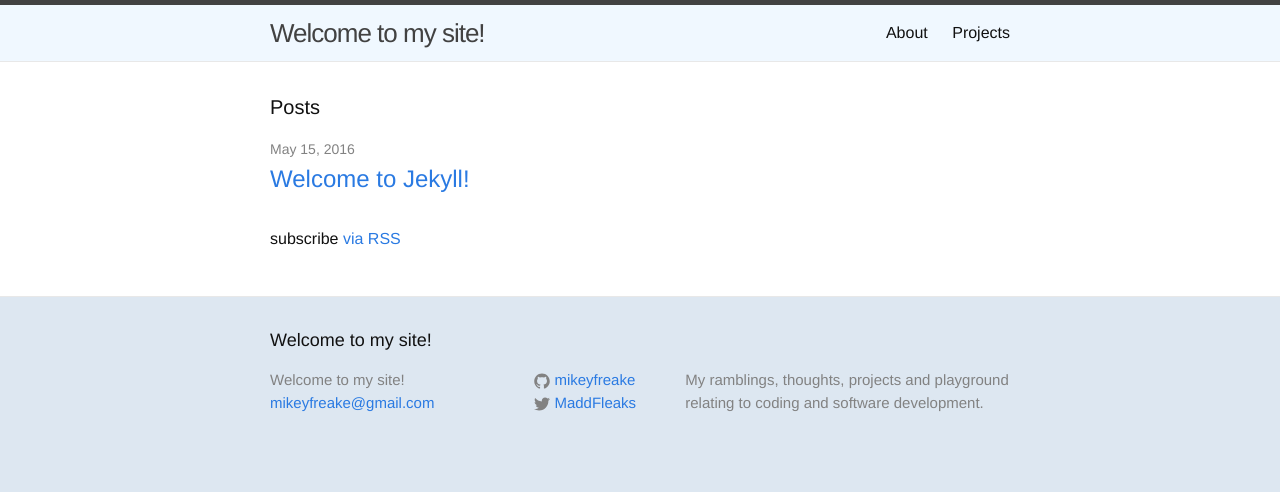
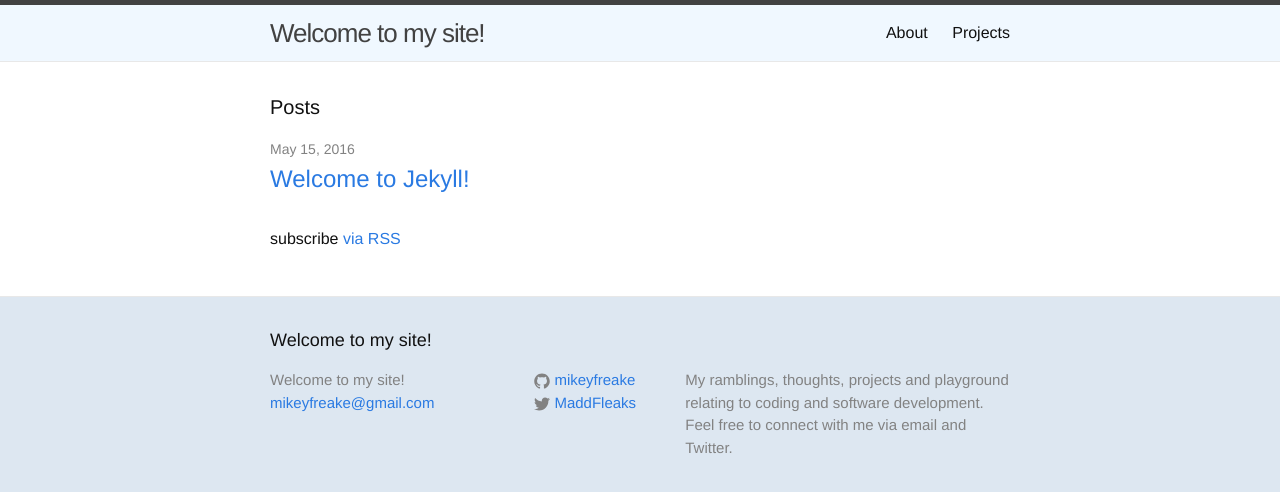
Before and after one commit to mikeyfreake/mikeyfreake.github.io, a Jekyll site: the page built from index.html, in a window 1280 px wide. Shown: the top 492 px of the page. Built offline with Jekyll 4.4.1, drawn with Linux system fonts in a browser that asks for light colours.

Commit message:
Update _config.yml

```diff
--- a/_config.yml
+++ b/_config.yml
@@ -10,6 +10,7 @@ title: Welcome to my site!
 email: mikeyfreake@gmail.com
 description: > # this means to ignore newlines until "baseurl:"
   My ramblings, thoughts, projects and playground relating to coding and software development.
+  Feel free to connect with me via email and Twitter.
 baseurl: "" # the subpath of your site, e.g. /blog
 url: "http://mikeyfreake.github.io" # the base hostname & protocol for your site
 twitter_username: MaddFleaks
```
